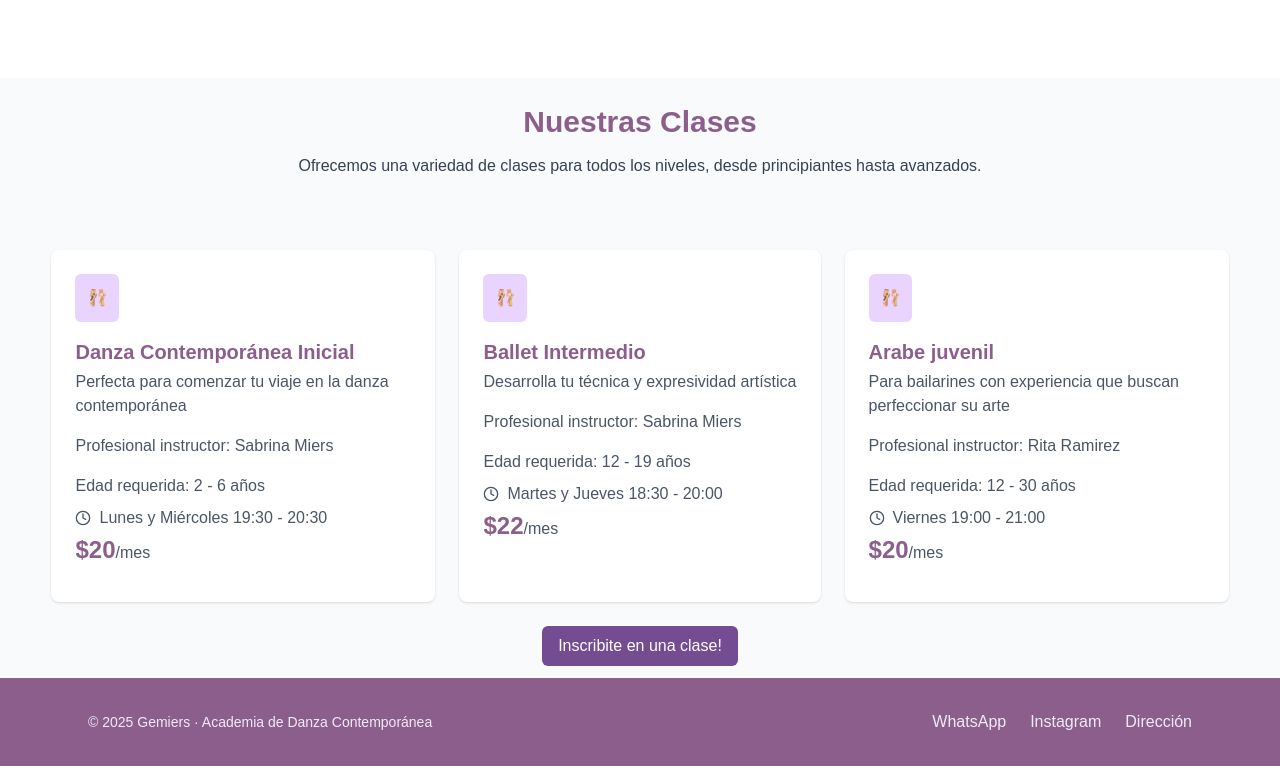
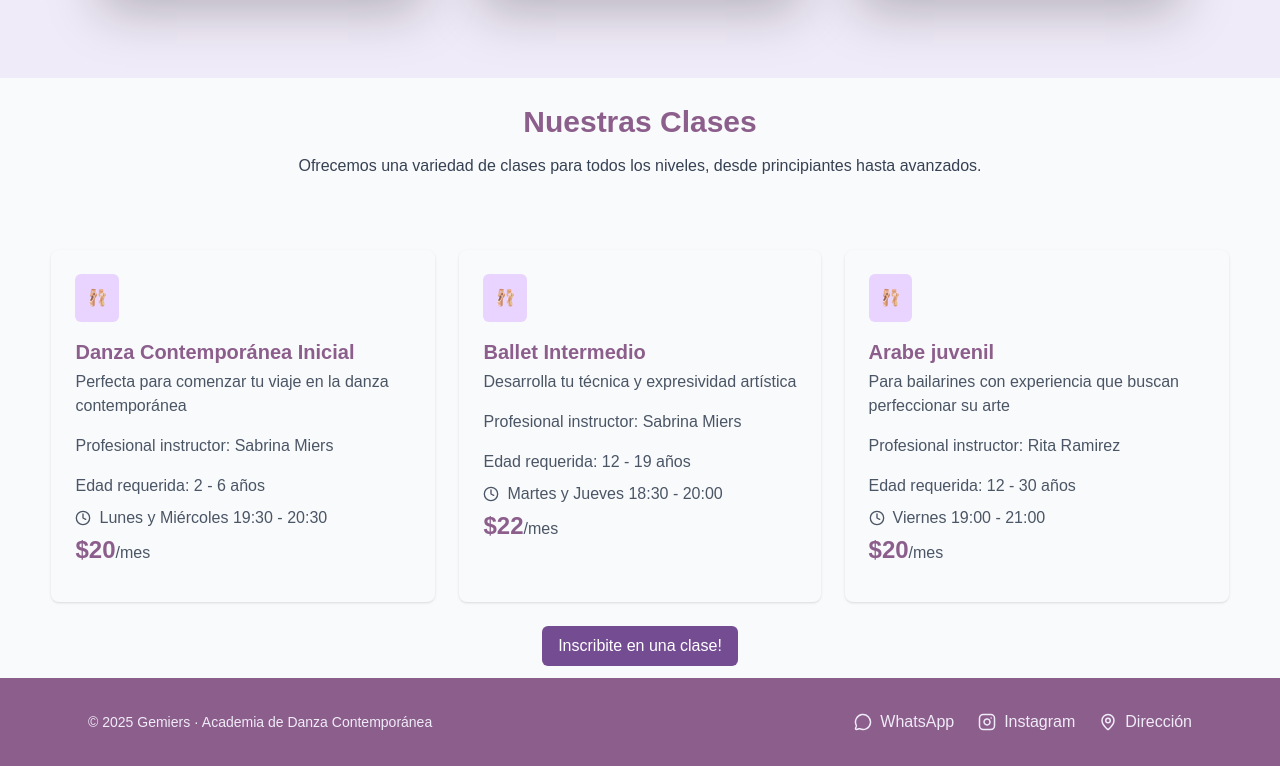
Before and after one commit to Fleitaselene-dev/web-gemiers-danza, a Next.js app: page / in a window 1280 px wide. Shown: the part 2451-3217 px from the top of the page. Built offline with nearby package versions, Linux system fonts and the light colour scheme.

Commit message:
feat: :sparkles: Diseño terminado

```diff
--- a/src/app/components/clases.tsx
+++ b/src/app/components/clases.tsx
@@ -20,7 +20,7 @@
   }: CourseCardProps) {
     return (
 
-      <div className="bg-white rounded-lg shadow p-6 max-w-sm cursor-pointer transition-all duration-300 ease-in-out hover:shadow-5xl hover:scale-105 hover:bg-purple-100">
+      <div className="rounded-lg shadow p-6 max-w-sm cursor-pointer transition-all duration-300 ease-in-out hover:shadow-5xl hover:scale-105 hover:bg-purple-100">
         <div
           className={`inline-flex p-3 rounded-md ${iconBgColor} mb-4`}
         >
--- a/src/app/components/footer.tsx
+++ b/src/app/components/footer.tsx
@@ -1,21 +1,37 @@
+import { Instagram, MapPin, MessageCircle } from "lucide-react";
+
 export default function Footer() {
   return (
-    <footer className="w-full py-8" style={{ color: "#f0ebf8", backgroundColor: "#8c5e8c" }} >
-      <div className="max-w-6xl mx-auto px-6 flex flex-col md:flex-row justify-between items-center text-center gap-4">
-        <p className="text-sm">&copy; {new Date().getFullYear()} Gemiers · Academia de Danza Contemporánea</p>
-        <div className="flex space-x-6">
-          <a href="https://wa.me/5493705233808"  target="_blank" rel="noopener noreferrer" className="hover:underline"
+    <footer className="w-full py-8 bg-[#8c5e8c] text-[#f0ebf8]">
+      <div className="max-w-6xl mx-auto px-6 flex flex-col md:flex-row justify-between items-center gap-6 text-center md:text-left">
+
+        <p className="text-sm">
+          &copy; {new Date().getFullYear()} Gemiers · Academia de Danza Contemporánea
+        </p>
+        <div className="flex gap-6 items-center">
+          <a
+            href="https://wa.me/5493705233808"
+            target="_blank"
+            rel="noopener noreferrer"
+            className="flex items-center gap-2 hover:underline hover:text-pink-200 transition"
           >
-            WhatsApp
-          </a>
-          <a href="https://www.instagram.com/gemiers.fsa/" target="_blank" rel="noopener noreferrer" className="hover:underline"
-          >
-            Instagram
+            <MessageCircle size={18} /> WhatsApp
           </a>
           <a
-            href="https://www.google.com/maps/place/26%C2%B011'15.2%22S+58%C2%B010'48.2%22W" target="_blank" rel="noopener noreferrer" className="hover:underline"
+            href="https://www.instagram.com/gemiers.fsa/"
+            target="_blank"
+            rel="noopener noreferrer"
+            className="flex items-center gap-2 hover:underline hover:text-pink-200 transition"
           >
-            Dirección
+            <Instagram size={18} /> Instagram
+          </a>
+          <a
+            href="https://www.google.com/maps/place/26%C2%B011'15.2%22S+58%C2%B010'48.2%22W"
+            target="_blank"
+            rel="noopener noreferrer"
+            className="flex items-center gap-2 hover:underline hover:text-pink-200 transition"
+          >
+            <MapPin size={18} /> Dirección
           </a>
         </div>
       </div>
--- a/src/app/components/profes.tsx
+++ b/src/app/components/profes.tsx
@@ -9,7 +9,7 @@
 
 export default function Profe({ nombre, descripcion, bio, badge, foto }: ProfeProps) {
   return (
-    <div className="text-center hover:shadow-lg shadow-violet-700 transition-shadow p-4 rounded-lg bg-white">
+    <div className="text-center hover:shadow-violet-700 shadow-2xl  transition-shadow p-4 rounded-lg bg-white">
       <div className="w-24 h-24 mx-auto mb-4 rounded-full overflow-hidden bg-gradient-to-br from-purple-200 to-pink-200">
         <Image
           src={foto}
--- a/src/app/components/profesores.tsx
+++ b/src/app/components/profesores.tsx
@@ -2,7 +2,7 @@
 
 export default function Profesionales() {
   return (
-    <section className="py-20 bg-white" id="profesionales">
+    <section className="py-20 " id="profesionales">
       <div className="text-center mb-10">
         <h2 className="text-3xl font-bold">Nuestro Equipo</h2>
         <p className="text-gray-600 text-lg max-w-xl mx-auto">
```
